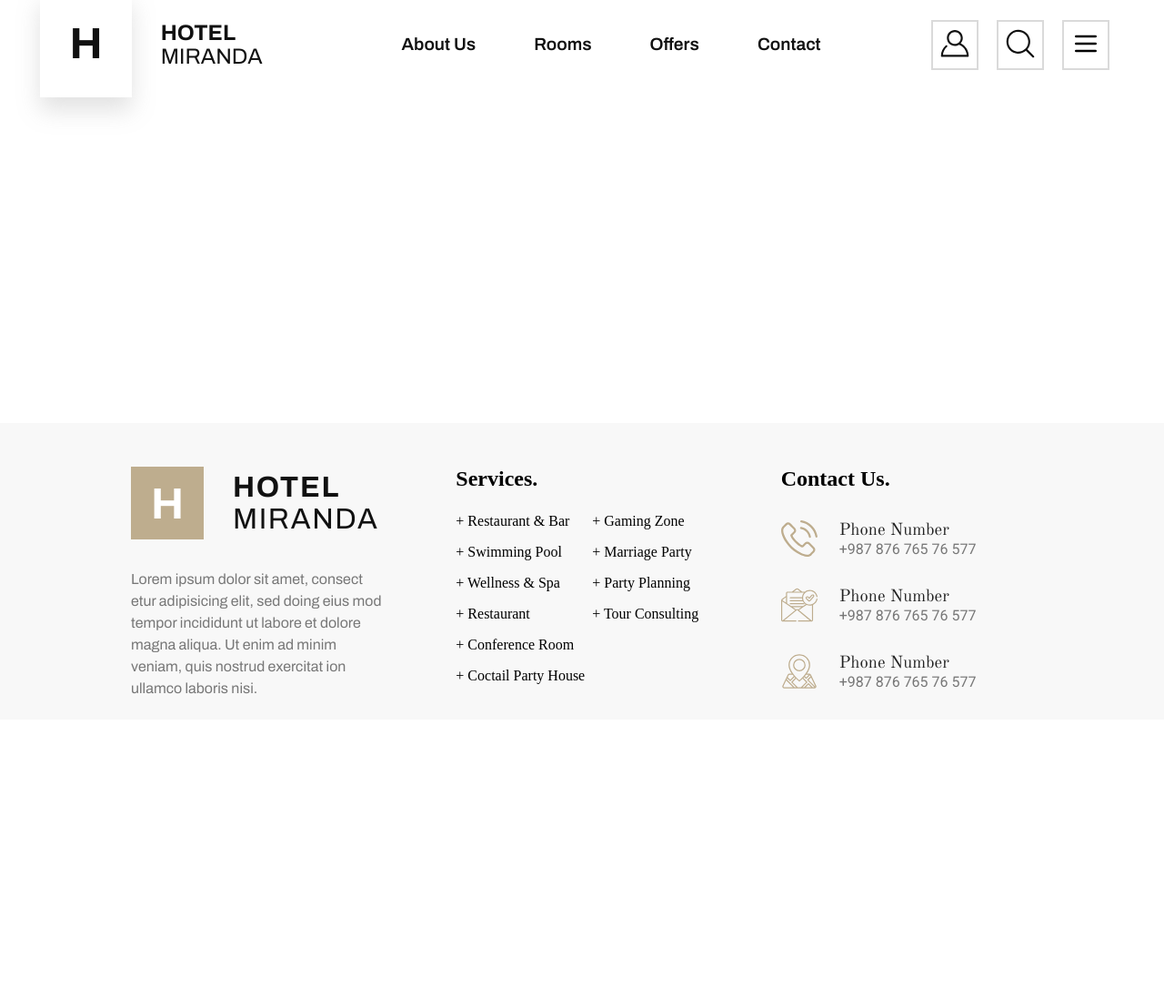
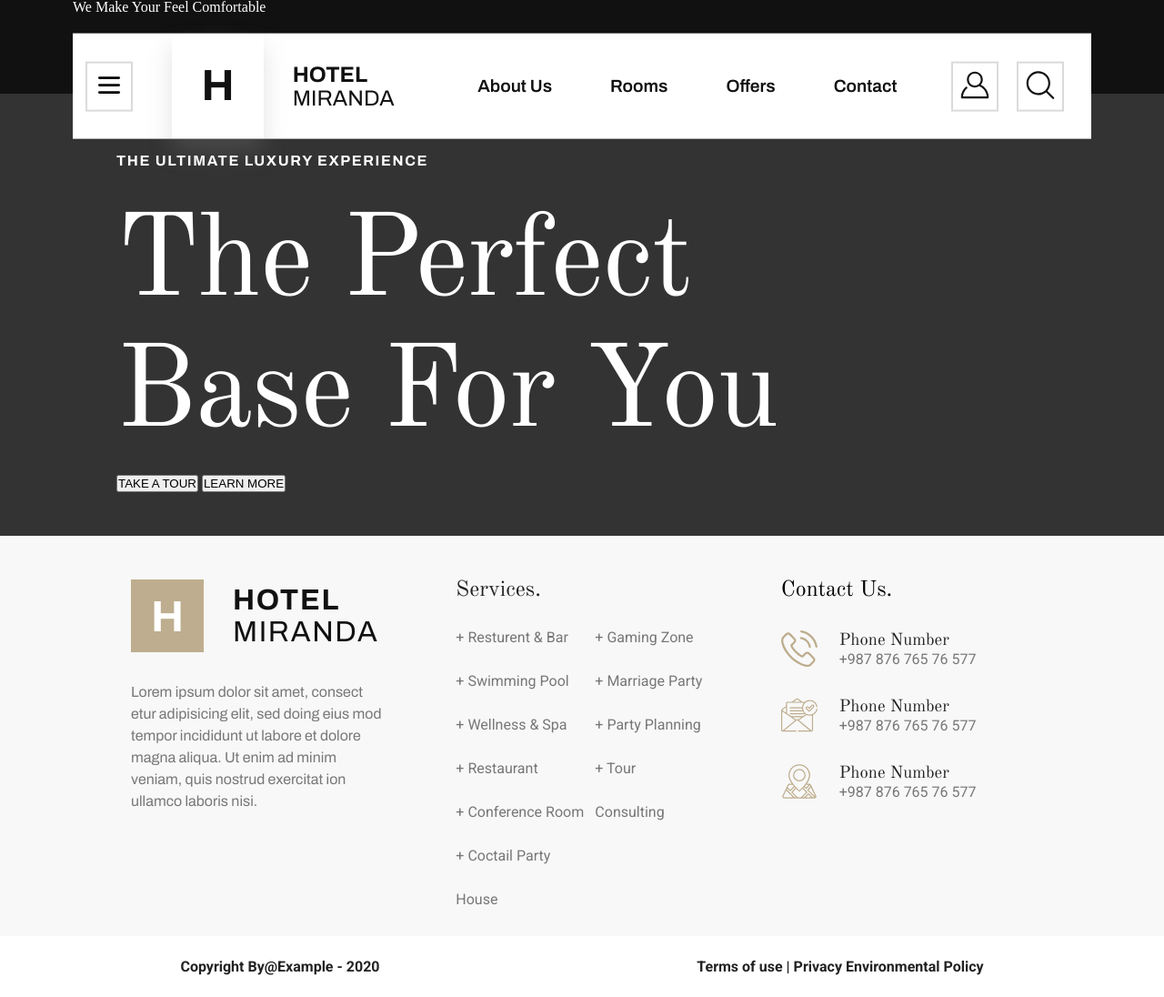
Before and after one commit to afisman/Hotel-Miranda, a plain HTML site: page index.html in a window 1280 px wide. Shown: the part 9-1105 px from the top of the page at 91% size. Before the commit the page ends 800 px from the top, so only its background shows below. Drawn offline with nearby package versions, Linux system fonts and the light colour scheme.

Commit message:
feat: create banner

```diff
--- a/index.html
+++ b/index.html
@@ -14,32 +14,46 @@
 
 <body>
     <header class="header">
-        <a href="" class="header__left">
+        <div class="header__nav">
+            <p>We Make Your Feel Comfortable</p>
+            <nav class="navbar">
+                <button class="navbar__burger">
+                    <img src="./Public/Img/header-burger-menu.svg" alt="">
+                </button>
+                <a href="" class="navbar__left">
                     <h1>H</h1>
                     <h2><b>HOTEL</b></br> MIRANDA</h2>
                 </a>
 
-        <navbar class="header__center">
+                <navbar class="navbar__center">
                     <a href="#">About Us</a>
                     <a href="#">Rooms</a>
                     <a href="#">Offers</a>
                     <a href="#">Contact</a>
                 </navbar>
 
-        <div class="header__right">
-            <button class="header__right__button">
+                <div class="navbar__right">
+                    <button class="navbar__right__button">
                         <img src="./Public/Img/header-person.svg" alt="">
                     </button>
-            <button class="header__right__button">
+                    <button class="navbar__right__button">
                         <img src="./Public/Img/header-mag-glass.svg" alt="">
                     </button>
-            <button class="header__right__button">
-                <img src="./Public/Img/header-burger-menu.svg" alt="">
-            </button>
+
                 </div>
+            </nav>
+        </div>
+
     </header>
     <main>
-
+        <section class="bannerSection">
+            <p>THE ULTIMATE LUXURY EXPERIENCE</p>
+            <h2>The Perfect</br> Base For You</h2>
+            <div class="bannerSection__buttons">
+                <button>TAKE A TOUR</button>
+                <button>LEARN MORE</button>
+            </div>
+        </section>
     </main>
     <footer class="footer">
         <div class="footer__sections">
@@ -67,7 +81,7 @@
                 <div class="footer__sections__center__columns">
                     <div class="footer__sections__center__columns__left">
                         <ul>
-                            <li>+ Restaurant & Bar</li>
+                            <li>+ Resturent & Bar</li>
                             <li>+ Swimming Pool</li>
                             <li>+ Wellness & Spa</li>
                             <li>+ Restaurant</li>
@@ -138,5 +152,9 @@
                 </div>
             </div>
         </div>
+        <div class="footer__bottom">
+            <p>Copyright By@Example - 2020</p>
+            <p>Terms of use | Privacy Environmental Policy</p>
+        </div>
     </footer>
 </body>
--- /dev/null
+++ b/src/banner/_banner.scss
@@ -0,0 +1,24 @@
+.bannerSection {
+    background-color: #333;
+    padding: 3rem 8rem;
+
+    p {
+        color: #fff;
+        font-family: 'Archivo', sans-serif;
+        font-weight: 700;
+        font-size: 1rem;
+        line-height: 1.2rem;
+        letter-spacing: 0.1rem;
+        padding: 1rem 0;
+    }
+
+    h2 {
+        color: #fff;
+        font-family: 'Old Standard TT', sans-serif;
+        font-weight: 400;
+        font-size: 8rem;
+        line-height: 9rem;
+        letter-spacing: -0.1rem;
+        padding: 1rem 0;
+    }
+}
--- a/src/footer/_footer.scss
+++ b/src/footer/_footer.scss
@@ -1,9 +1,8 @@
 .footer {
     padding-top: 2rem;
     background-color: #F8F8F8;
-    position: fixed;
-    bottom: 0;
     display: flex;
+    flex-direction: column;
     justify-content: center;
 
     &__sections {
@@ -58,6 +57,10 @@
 
             h2 {
                 padding-bottom: 1rem;
+                font-family: 'Old Standard TT', sans-serif;
+                font-weight: 400;
+                font-size: 1.5rem;
+                line-height: 1.5rem;
             }
 
             &__item {
@@ -87,6 +90,14 @@
         &__center {
             padding: 1rem;
 
+            h2 {
+                font-family: 'Old Standard TT', sans-serif;
+                font-weight: 400;
+                font-size: 1.5rem;
+                line-height: 1.5rem;
+                color: #222;
+            }
+
             &__columns {
                 padding-top: 1rem;
                 display: flex;
@@ -94,8 +105,29 @@
 
             li {
                 list-style: none;
-                padding: .5rem .5rem .5rem 0;
+                font-family: 'Roboto', sans-serif;
+                color: #777;
+                font-size: 1rem;
+                line-height: 3rem;
+                font-weight: 400;
             }
         }
     }
+
+    &__bottom {
+        background-color: #FFF;
+        display: flex;
+        justify-content: space-around;
+        margin: 0 auto;
+        width: 100%;
+        padding: 1.5rem;
+
+        p {
+            font-family: 'Roboto', sans-serif;
+            font-weight: 700;
+            font-size: 1rem;
+            line-height: 1.2rem;
+            color: #222;
+        }
+    }
 }
--- a/src/header/_header.scss
+++ b/src/header/_header.scss
@@ -1,7 +1,42 @@
 .header {
+    width: 100%;
+    background-color: #111111;
+    margin: 0;
+    height: 7rem;
+
+    &__nav {
+
+        p {
+            padding: .5rem 5rem;
+            color: #fff;
+        }
+    }
+}
+
+.navbar {
     display: flex;
     justify-content: space-around;
     align-items: center;
+    margin: 0 5rem;
+    background-color: #fff;
+    transform: translateY(10%);
+
+    &__burger {
+
+        padding: .5rem;
+        margin-right: 1rem;
+        background-color: #fff;
+        border: 2px solid #8585854D;
+
+        &:hover {
+            cursor: pointer;
+        }
+
+        img {
+            width: 2rem;
+            height: 2rem;
+        }
+    }
 
     a {
         text-decoration: none;
--- a/styles.scss
+++ b/styles.scss
@@ -15,3 +15,4 @@ body {
 
 @import "./src/header/header";
 @import "./src/footer/footer";
+@import "./src/banner/banner";
```
Also changed, not shown: Public/Img/footer-bg-img.png (deleted), css/styles.css, 1 other file. Lines whose indentation alone changed are shown as unchanged.
